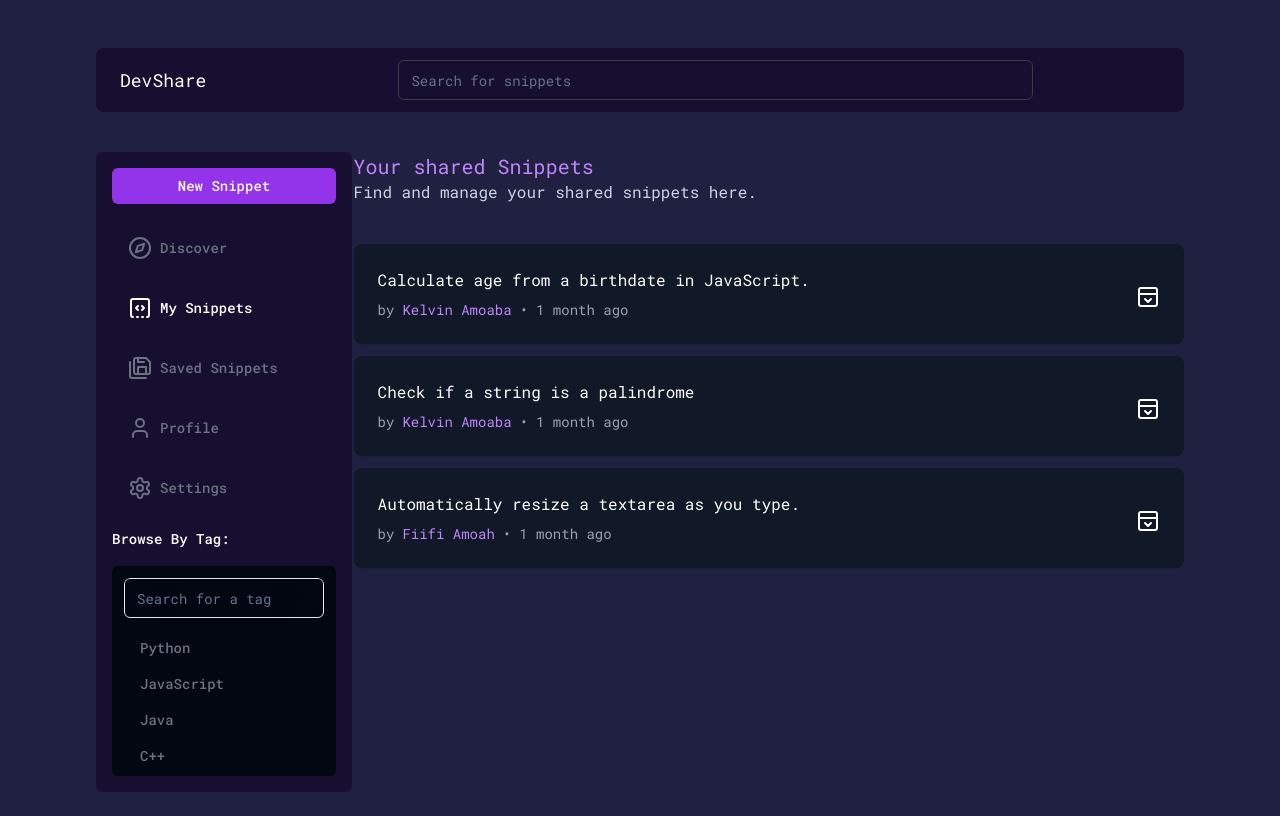
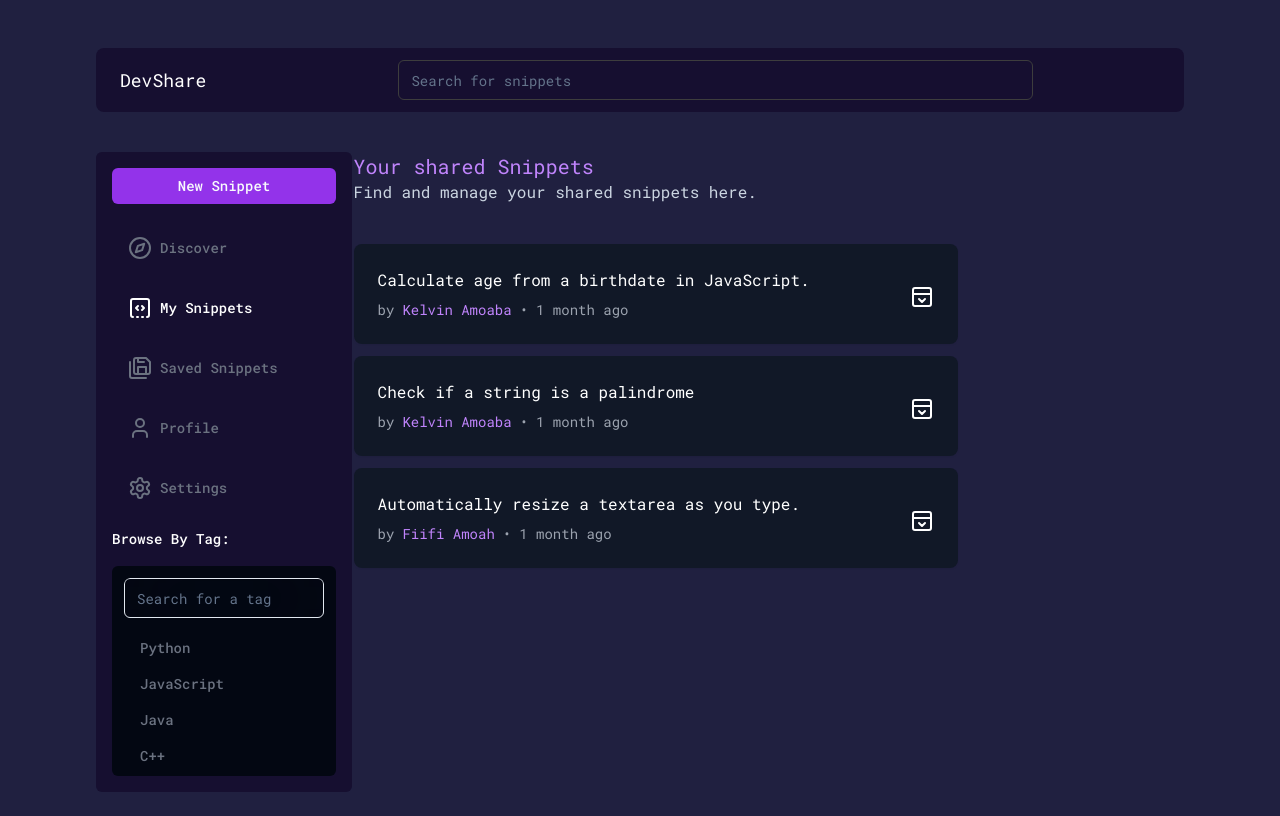
Before and after one commit to AmoabaKelvin/devshare, a Next.js app: page /app/snippets in a window 1280 px wide. Built offline with nearby package versions, Linux system fonts and the light colour scheme.

Commit message:
Refactor snippet page layout

```diff
--- a/src/app/app/snippets/page.tsx
+++ b/src/app/app/snippets/page.tsx
@@ -4,7 +4,8 @@
 
 export default function DevShareApp() {
   return (
-    <>
+    <section className="grid grid-cols-1 md:grid-cols-11">
+      <div className="col-span-8">
         <h1 className="text-xl text-purple-400">Your shared Snippets</h1>
         <p className="text-slate-300">
           Find and manage your shared snippets here.
@@ -17,6 +18,7 @@
             ))}
           </div>
         </div>
-    </>
+      </div>
+    </section>
   );
 }
```
Lines whose indentation alone changed are shown as unchanged.
